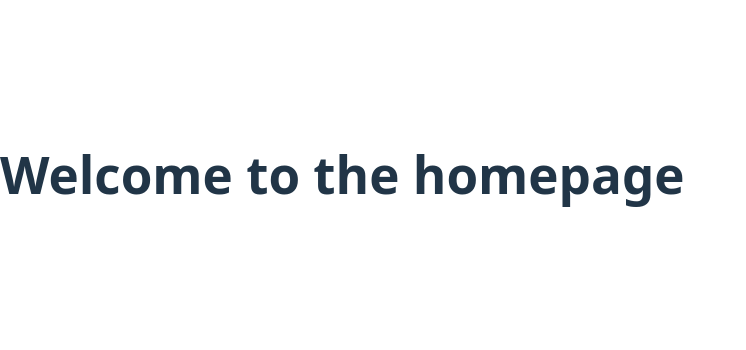
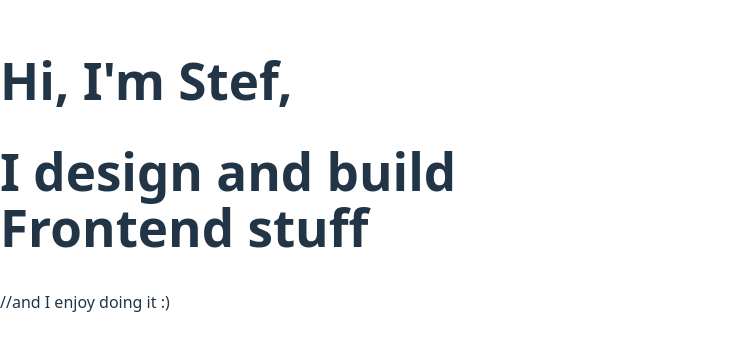
Before and after one commit to Stefdev13/stef-bekaert-portfolio, a React (Vite) app: page / in a window 1280 px wide. Shown: the part 226-576 px from the top of the page, without its empty margins (0-746 px from the left). Built offline with nearby package versions, Linux system fonts and the light colour scheme.

Commit message:
Edited Homepage
Added text and created first iteration of text effect

```diff
--- a/src/pages/HomePage.jsx
+++ b/src/pages/HomePage.jsx
@@ -1,7 +1,50 @@
 import React from "react";
+import { useState } from "react";
 
 function HomePage() {
-  return <h1>Welcome to the homepage</h1>;
+  const letters = "ABCDEFGHIJKLMNOPQRSTUVWXYZ";
+  const [textEffectValue, setTextEffectValue] = useState("Frontend stuff");
+
+  function doEffect() {
+    let i = 0;
+
+    const interval = setInterval(() => {
+      let originalText = textEffectValue;
+
+      setTextEffectValue(
+        textEffectValue
+          .split("")
+          .map((letter, index) => {
+            if (index < i) {
+              return originalText[index];
+            }
+
+            return letters[Math.floor(Math.random() * 26)];
+          })
+          .join("")
+      );
+
+      if (i >= originalText.length) {
+        clearInterval(interval);
+        setTextEffectValue(originalText);
+      }
+
+      i += 1 / 2;
+    }, 20);
+  }
+
+  return (
+    <>
+      <h1>
+        Hi, <span>I'm Stef,</span>
+      </h1>
+      <h1>
+        I <span>design</span> and build{" "}
+        <div onMouseEnter={doEffect}>{textEffectValue}</div>
+      </h1>
+      <p>//and I enjoy doing it :)</p>
+    </>
+  );
 }
 
 export default HomePage;
```
